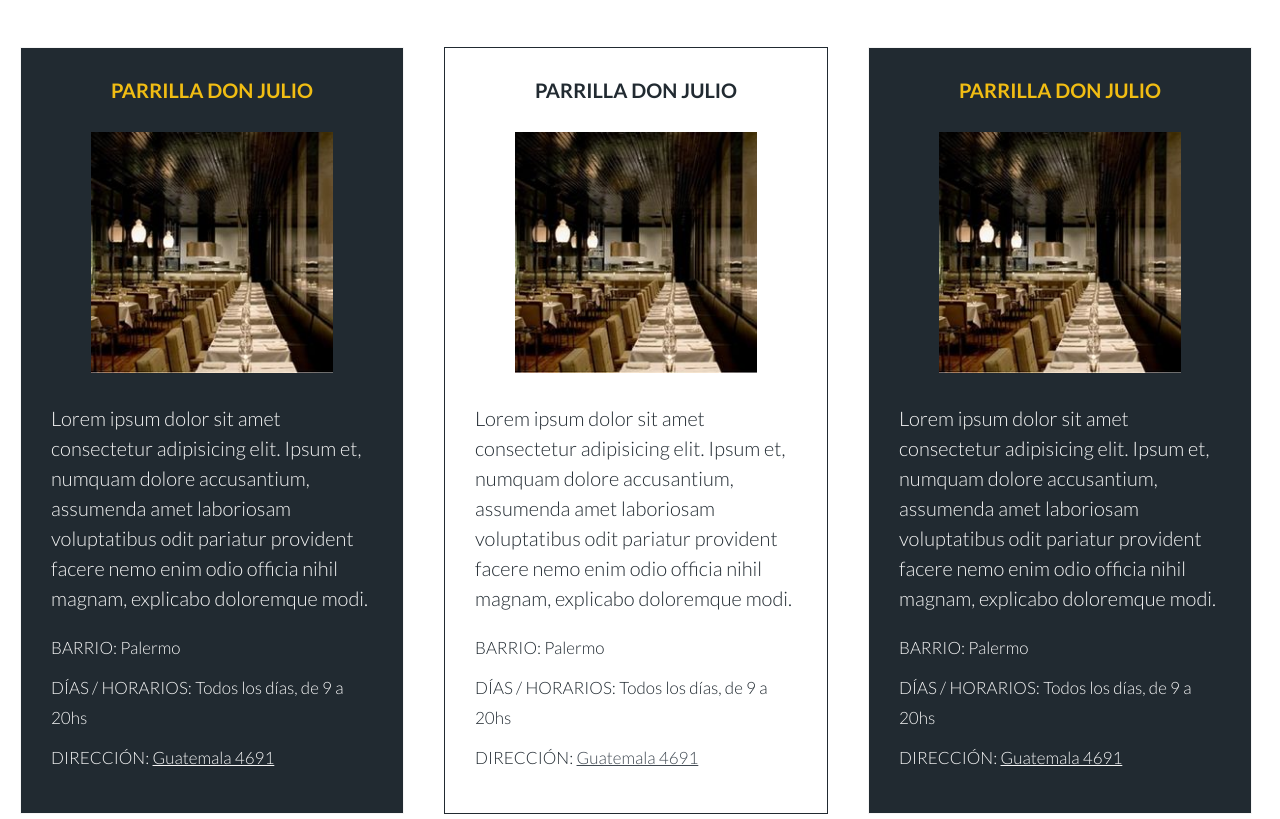
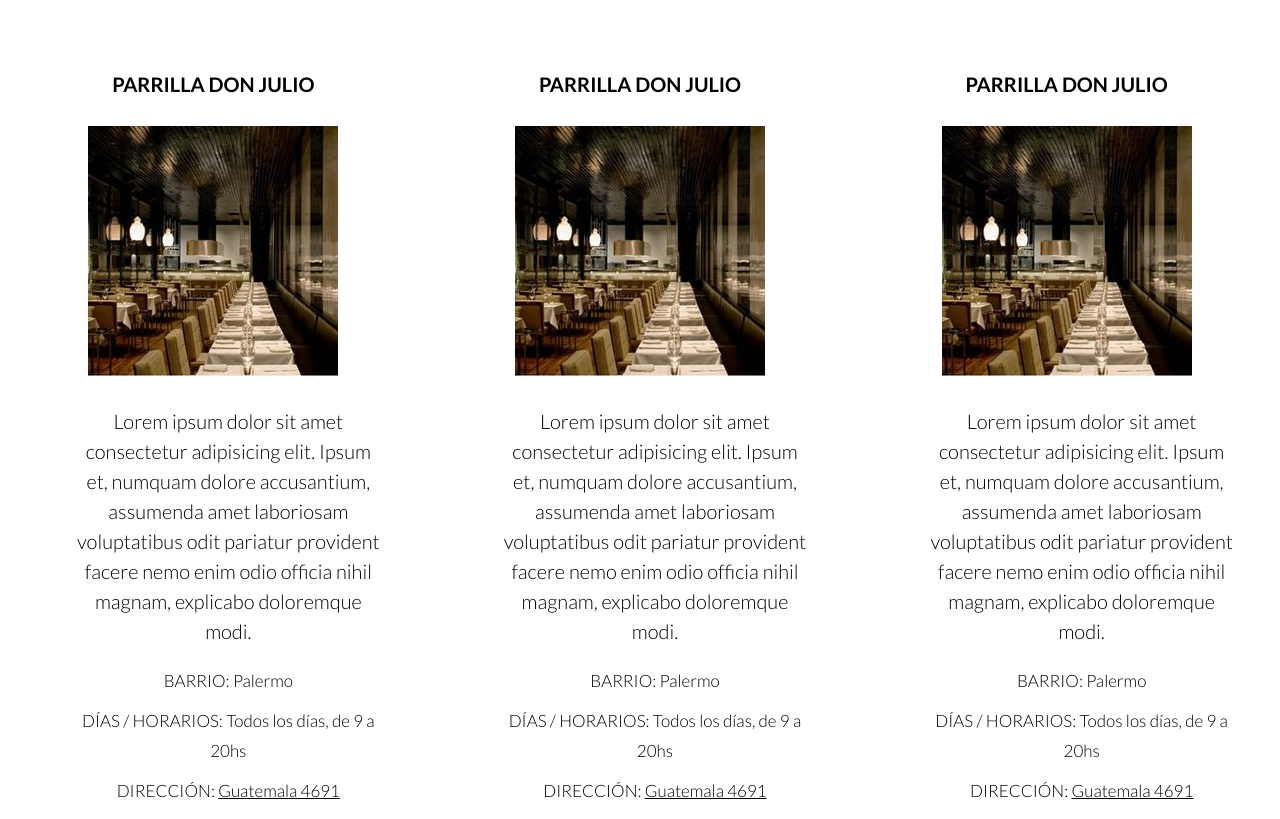
Before and after one commit to aurelia-mp/proyectoHotel, a plain HTML site: page secciones/recomendaciones.html in a window 1280 px wide. Shown: the part 948-1767 px from the top of the page. Drawn offline with nearby package versions, Linux system fonts and the light colour scheme.

Commit message:
cambio en la parte principal de Recomencaciones aplicando Bootstrap

```diff
--- a/css/style.css
+++ b/css/style.css
@@ -206,24 +206,24 @@
   Estilos de contenedores
 **************************/
 .imageBoxDark{
-	width: 97%;
+	/*width: 97%;*/
 	background-color: #212A31;
 	color: whitesmoke;
 	text-align: center;
-	padding: 3rem;
+	/*padding: 3rem;*/
 }
 
 .imageBoxWhite{
-	width: 97%;
+	/*width: 97%;*/
 	color: #212A31;
 	text-align: center;
-	padding: 3rem;
+	/*padding: 3rem;*/
 }
 
-	.imageBoxDark img, .imageBoxWhite img{
+	/*.imageBoxDark img, .imageBoxWhite img{
 		width: 100%;
 		margin-bottom: 3rem;
-	}
+	}*/
 
 	.imageBoxDark h2, .imageBoxDark h3{
 		color: #F1BD13;
@@ -287,27 +287,7 @@
 	width: 100%;
 	position: absolute;
 	bottom: 0;
-
 }
-
-/* Carusel fotos header */
-/*.homeImage{
-	height: 50vh;
-	animation-name: animateHeader;
-	animation-iteration-count: infinite;
-	animation-delay: 1s;
-	animation-duration: 8s;
-	animation-timing-function: ease-in-out;
-	background-size: cover;
-	background-position: center;
-}*/
-
-/*@keyframes animateHeader{
-	0%{background-image: url(../assets/pileta.jpg)}
-	33%{background-image: url(../assets/restaurante.jpg)}
-	66%{background-image: url(../assets/patio-noche.jpg)}
-	100%{background-image: url(../assets/cascada.jpg)}
-}*/
 
 /*****************
 	Página Info
@@ -519,21 +499,13 @@
 	text-align: center;
 }
 
-.restaurante{
-	display: flex;
-	flex-direction: column;
-	align-items: center;
-}
-
-.restauranteImg{
-		width: 60%;
-	}
 
 .datosReco{
 	margin-top: 2rem;
-	text-align: left;
 	font-size: 1.7rem;
 }
+
+/*
 
 .listaRestaurantes{
 	display: flex;
@@ -604,9 +576,9 @@
 /* ipad */
 
 @media only screen and (min-width: 768px){
-	.imageBoxDark img, .imageBoxWhite img{
+	/*.imageBoxDark img, .imageBoxWhite img{
 		width: 75%;
-	}
+	}*/
 
 	/* Nav - Vuelve a aparecer el ítem Home en Tablets y Desktops */
 	#home{
@@ -638,34 +610,39 @@
 
 	/* Página Recomendaciones */
 
-	.restaurante{
+/*	.restaurante{
 		flex-direction: row;
 		justify-content: center;
 		flex-wrap: wrap;
 		align-content: center;
+	}*/
+
+	.restauranteTxt{
+		text-align: left;
+		margin-left: 3rem;
+	}
+}
+
+/* lg breakpoint */
+@media only screen and (min-width: 992px){
+	/*Recomendaciones */
+		.listaRestaurantes .imageBoxDark, .listaRestaurantes .imageBoxWhite{
+		border: 1.5rem solid white;
+		background-color: white;
+		color: black;
 	}
 
-	.restauranteImg{
-		width: 50%;
+		.listaRestaurantes .imageBoxDark a, .listaRestaurantes .imageBoxWhite a{
+			color: black;
+		}
+
+		.listaRestaurantes .imageBoxDark h3, .listaRestaurantes .imageBoxWhite h3{
+			color: black;
+		}
+
+		.restauranteTxt{
+		text-align: center;
 	}
-
-	.restauranteTxt{
-		width: 50%;
-		text-align: left;
-	}
-
-	/* Página Contacto */
-
-	/*.formQuestion{
-		display: flex;
-		flex-direction: row;
-		justify-content: space-between;
-	}
-
-		.formQuestion label, select, input{
-			margin-right: 2rem;
-		}*/
-
 }
 
 /* desktop */
@@ -834,28 +811,14 @@
 	}
 
 	/* Página Recomendaciones */
-	.restaurante{
+/*	.restaurante{
 		flex-direction: column;
-	}
-
-	.listaRestaurantes .imageBoxDark, .listaRestaurantes .imageBoxWhite{
-		margin: 2rem;
-		border: 1px solid;
 	}
 
 	.restauranteImg, .restauranteTxt{
 		width: 100%;
 	}
-
-	.listaRestaurantes{
-		flex-direction: row;
-		flex-wrap: wrap;
-	}
-
-	.restaurantBox{
-		width: 30%;
-	}
-
+*/
 	/* Footer */
 
 	.footer{
--- a/secciones/recomendaciones.html
+++ b/secciones/recomendaciones.html
@@ -58,13 +58,13 @@
 		<!-- Contenido principal de la página -->
 		<main class="mainReco">
 			<h2 class="titulo--xl textUpper">Restaurantes</h2>
-			<div class="listaRestaurantes" data-aos="fade-up">
-				<article class="imageBoxDark restaurantBox" >
+			<!-- Empieza Container Fluid con lista restaurantes -->
+			<div class="container-fluid listaRestaurantes" data-aos="fade-up">
+				<div class="row">
+					<article class="col-lg-6 col-xl-4 p-5 imageBoxDark">
 						<h3 class="titulo--md textUpper">Parrilla Don Julio</h3>
-					<div class="restaurante">
-						<div class="restauranteImg">
-							<img src="../assets/reco.jpg" alt="Parrilla Don Julio">
-						</div>
+						<div class="d-flex flex-column flex-md-row flex-lg-column align-items-center justify-content-md-center">
+							<img src="../assets/reco.jpg" alt="Parrilla Don Julio" class="mb-5">
 							<div class="restauranteTxt">
 								<p>Lorem ipsum dolor sit amet consectetur adipisicing elit. Ipsum et, numquam dolore accusantium, assumenda amet laboriosam voluptatibus odit pariatur provident facere nemo enim odio officia nihil magnam, explicabo doloremque modi.</p>
 								<div class="datosReco">
@@ -75,12 +75,10 @@
 						</div>
 					</article>
 
-				<article class="imageBoxWhite restaurantBox">
+					<article class="col-lg-6 col-xl-4 p-5 imageBoxWhite">
 						<h3 class="titulo--md textUpper">Parrilla Don Julio</h3>
-					<div class="restaurante">
-						<div class="restauranteImg">
-							<img src="../assets/reco.jpg" alt="Parrilla Don Julio">
-						</div>
+						<div class="d-flex flex-column flex-md-row flex-lg-column align-items-center">
+							<img src="../assets/reco.jpg" alt="Parrilla Don Julio" class="mb-5">
 							<div class="restauranteTxt">
 								<p>Lorem ipsum dolor sit amet consectetur adipisicing elit. Ipsum et, numquam dolore accusantium, assumenda amet laboriosam voluptatibus odit pariatur provident facere nemo enim odio officia nihil magnam, explicabo doloremque modi.</p>
 								<div class="datosReco">
@@ -91,12 +89,10 @@
 						</div>
 					</article>
 
-				<article class="imageBoxDark restaurantBox"	>
+					<article class="col-lg-6 col-xl-4 imageBoxDark p-5 mb-5">
 						<h3 class="titulo--md textUpper">Parrilla Don Julio</h3>
-					<div class="restaurante">
-						<div class="restauranteImg">
-							<img src="../assets/reco.jpg" alt="Parrilla Don Julio">
-						</div>
+						<div class="d-flex flex-column flex-md-row flex-lg-column align-items-center">
+							<img src="../assets/reco.jpg" alt="Parrilla Don Julio" class="mb-5">
 							<div class="restauranteTxt">
 								<p>Lorem ipsum dolor sit amet consectetur adipisicing elit. Ipsum et, numquam dolore accusantium, assumenda amet laboriosam voluptatibus odit pariatur provident facere nemo enim odio officia nihil magnam, explicabo doloremque modi.</p>
 								<div class="datosReco">
@@ -107,6 +103,8 @@
 						</div>
 					</article>
 				</div>
+			</div>
+			<!-- Ends Container Fluid -->
 		</main>
 
 		<!-- Footer con redes sociales y datos WiFi -->
```
Also changed, not shown: secciones/contacto.html (+1 -1 lines). Lines whose indentation alone changed are shown as unchanged.
